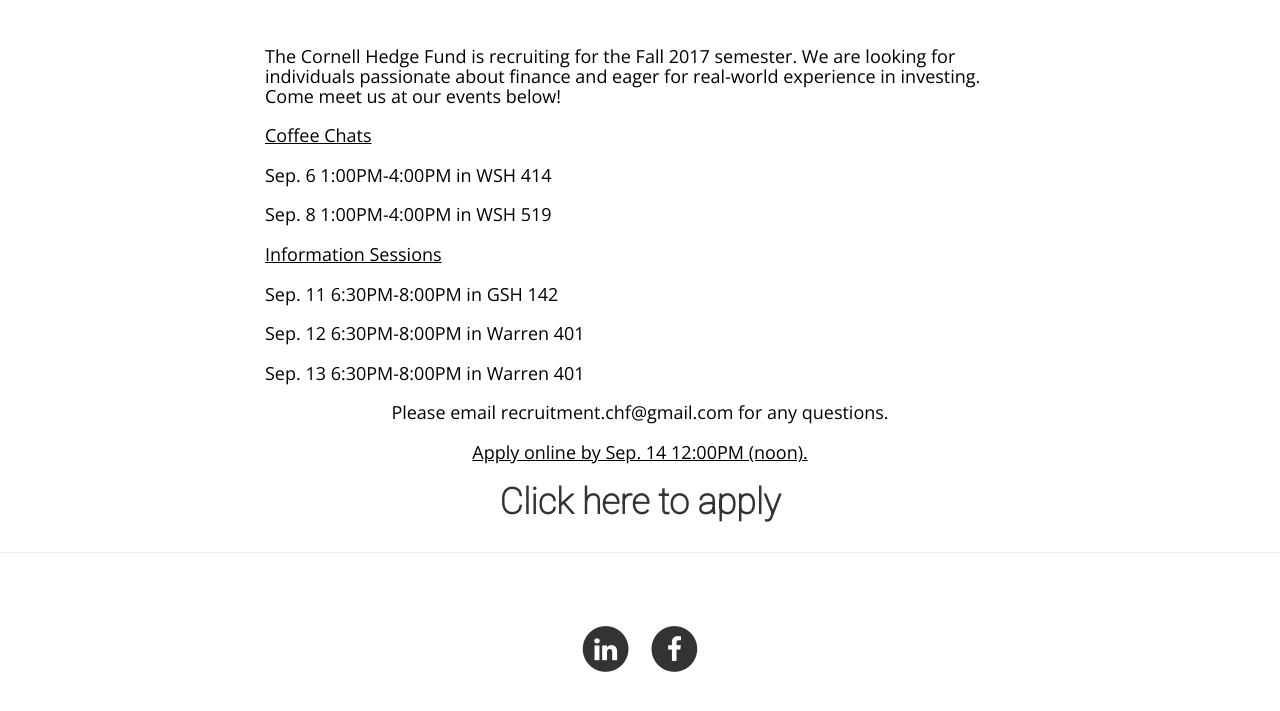
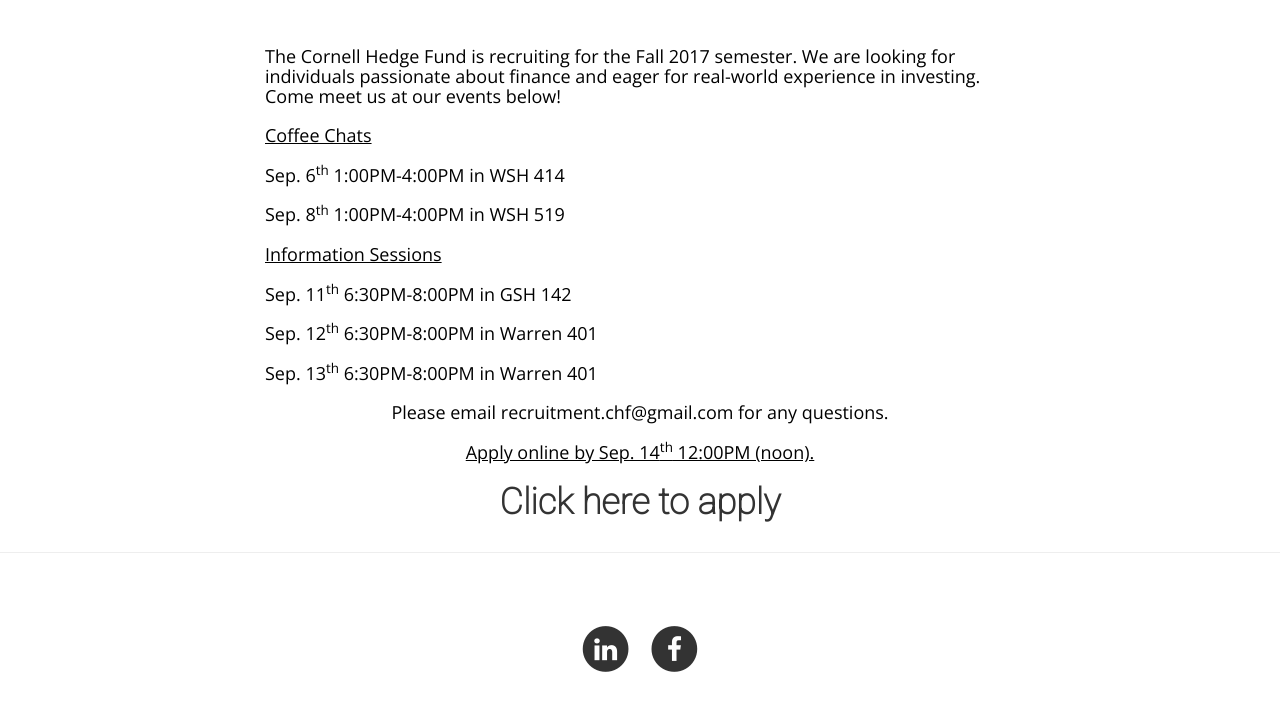
Before and after one commit to cornellhedgefund/cornellhedgefund.github.io, a website: page recruitment.html in a window 1280 px wide. Shown: the part 379-1090 px from the top of the page. Drawn offline with nearby package versions, Linux system fonts and the light colour scheme.

Commit message:
recruitment readability
Added "th" to dates to make it easier to read

```diff
--- a/recruitment.html
+++ b/recruitment.html
@@ -115,22 +115,22 @@
                             <br>
                             <u>Coffee Chats</u>
                                 <br><br>
-                            Sep. 6 1:00PM-4:00PM in WSH 414
+                            Sep. 6<sup>th</sup> 1:00PM-4:00PM in WSH 414
                                 <br><br>
-                            Sep. 8 1:00PM-4:00PM in WSH 519
+                            Sep. 8<sup>th</sup> 1:00PM-4:00PM in WSH 519
                                 <br><br>
                             <u>Information Sessions</u>
                                 <br><br>
-                            Sep. 11 6:30PM-8:00PM in GSH 142
+                            Sep. 11<sup>th</sup> 6:30PM-8:00PM in GSH 142
                             <br><br>
-                            Sep. 12 6:30PM-8:00PM in Warren 401
+                            Sep. 12<sup>th</sup> 6:30PM-8:00PM in Warren 401
                             <br><br>
-                            Sep. 13 6:30PM-8:00PM in Warren 401
+                            Sep. 13<sup>th</sup> 6:30PM-8:00PM in Warren 401
 
                             <br><br>
                             <div class="text-center">
                                 Please email recruitment.chf@gmail.com for any questions.<br><br>
-                            <u>Apply online by Sep. 14 12:00PM (noon).</u>
+                            <u>Apply online by Sep. 14<sup>th</sup> 12:00PM (noon).</u>
                             </div>
                         </h4>
                     </a>
```
